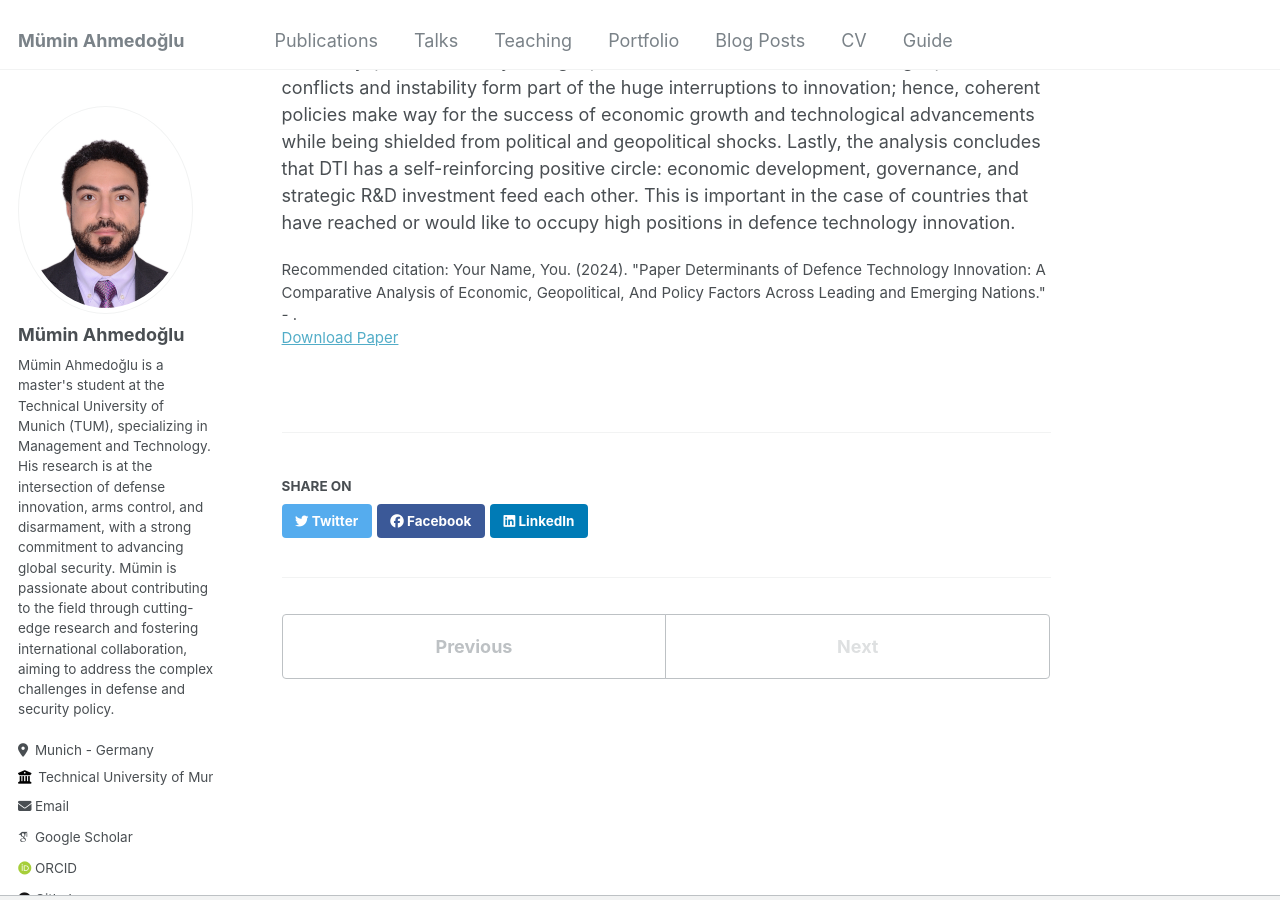
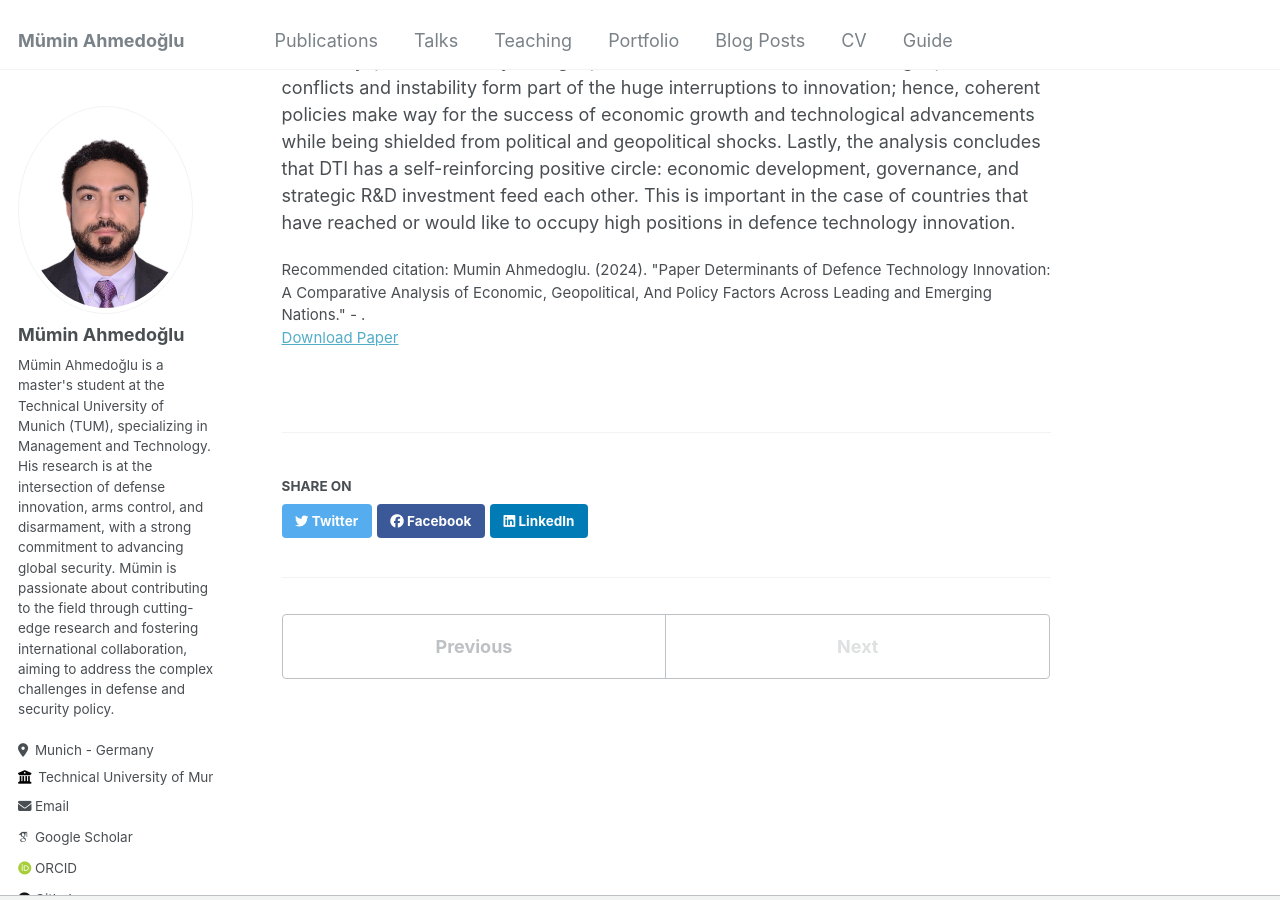
Before and after one commit to ahmedoglu/ahmedoglu.github.io, a Jekyll site: the page built from _publications/2024-02-17-paper-title-number-4.md, in a window 1280 px wide and 900 px high, scrolled down 455 px. Built offline with Jekyll 4.4.1, drawn with Linux system fonts in a browser that asks for light colours; some web fonts are replaced.

Commit message:
Update 2024-02-17-paper-title-number-4.md

```diff
--- a/_publications/2024-02-17-paper-title-number-4.md
+++ b/_publications/2024-02-17-paper-title-number-4.md
@@ -6,7 +6,7 @@ excerpt: 'defence technology innovation, economics of defence'
 date: 2024-09-02
 venue: 'To be published'
 paperurl: 'http://academicpages.github.io/files/paper3.pdf'
-citation: 'Your Name, You. (2024). &quot;Paper Determinants of Defence Technology Innovation: A Comparative Analysis of Economic, Geopolitical, And Policy Factors Across Leading and Emerging Nations.&quot; <i> - </i>.'
+citation: 'Mumin Ahmedoglu. (2024). &quot;Paper Determinants of Defence Technology Innovation: A Comparative Analysis of Economic, Geopolitical, And Policy Factors Across Leading and Emerging Nations.&quot; <i> - </i>.'
 ---
 
 This paper aims to compare and analyse defence technology innovation (DTI) across different nations, making use of key assessments of major economic, geopolitical, and policy-related drivers of DTI in developed and developing nations. Results for six countries—that is, China, Germany, Israel, Poland, Turkey, and the United Kingdom— have been modelled by applying both Fixed Effects and Gradient Boosting Machine Models, each capture different analysis, thus considering that these countries are relatively different in terms of their geopolitical and economic profiles, not to mention their respective defence industries. The findings also suggest that a better approach for developing DTI will need to go beyond traditional measures of economic performance to include governance efficiency, political stability, and geopolitical risk. Results has shown that geopolitical conflicts and instability form part of the huge interruptions to innovation; hence, coherent policies make way for the success of economic growth and technological advancements while being shielded from political and geopolitical shocks. Lastly, the analysis concludes that DTI has a self-reinforcing positive circle: economic development, governance, and strategic R&D investment feed each other. This is important in the case of countries that have reached or would like to occupy high positions in defence technology innovation.
```
